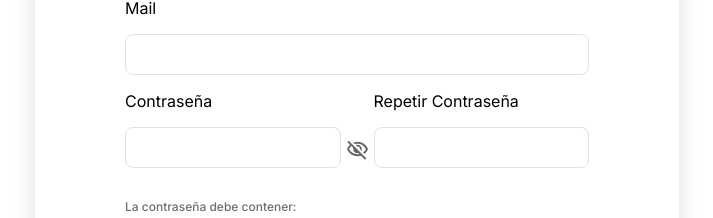
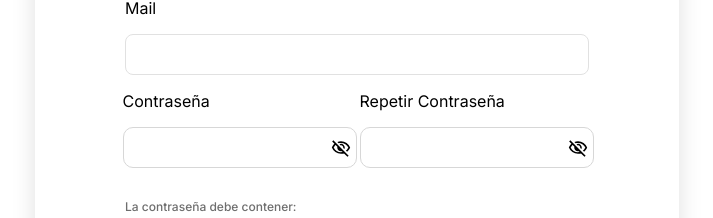
Before and after one commit to LucasGlave/MiTurnoWeb, a Next.js app: page /register in a window 1280 px wide. Shown: the part 387-605 px from the top of the page, without its empty margins (283-996 px from the left). Built offline with nearby package versions, Linux system fonts and the light colour scheme.

Commit message:
change global ui

```diff
--- a/src/app/general.module.scss
+++ b/src/app/general.module.scss
@@ -99,12 +99,15 @@
           gap: 8px;
           align-self: stretch;
         }
-        .innerInput {
-          z-index: 0;
+        .inputPassword {
+          border: 0px;
+          width: 240px;
+          position: relative;
+          background: transparent;
         }
-        .image {
-          transform: translateX(-135%);
-          z-index: 1;
+        .inputEye {
+          position: relative;
+          margin: 0 5px 0 5px;
           cursor: pointer;
         }
       }
--- a/src/components/login/Login.js
+++ b/src/components/login/Login.js
@@ -6,8 +6,8 @@ import Link from "next/link";
 import { userServiceLogin } from "../../services/user.service";
 import { useRouter } from "next/navigation";
 import Image from "next/image";
-import EyeOpen from "../../../public/visibility_FILL0_wght400_GRAD0_opsz24.svg";
-import EyeClose from "../../../public/visibility_off_FILL0_wght400_GRAD0_opsz24.svg";
+import EyeOpen from "../../assets/visibility_FILL0_wght400_GRAD0_opsz24.svg";
+import EyeClose from "../../assets/visibility_off_FILL0_wght400_GRAD0_opsz24.svg";
 
 const Login = () => {
   const navigate = useRouter();
--- a/src/components/register/Register.js
+++ b/src/components/register/Register.js
@@ -5,13 +5,14 @@ import Link from "next/link";
 import { userServiceRegister } from "../../services/user.service";
 import { useRouter } from "next/navigation";
 import Image from "next/image";
-import EyeOpen from "../../../public/visibility_FILL0_wght400_GRAD0_opsz24.svg";
-import EyeClose from "../../../public/visibility_off_FILL0_wght400_GRAD0_opsz24.svg";
+import EyeOpen from "../../assets/visibility_FILL0_wght400_GRAD0_opsz24.svg";
+import EyeClose from "../../assets/visibility_off_FILL0_wght400_GRAD0_opsz24.svg";
 
 const Register = () => {
   const [inputValue, setInputValue] = useState("");
   const navigate = useRouter();
-  const [eye, setEye] = useState("password");
+  const [eye1, setEye1] = useState("password");
+  const [eye2, setEye2] = useState("password");
   const [formData, setFormData] = useState({
     fullName: "",
     dni: "",
@@ -19,9 +20,13 @@ const Register = () => {
     password: "",
     repPassword: "",
   });
-  const handleEye = () => {
-    if (eye === "password") setEye("text");
-    else setEye("password");
+  const handleEye1 = () => {
+    if (eye1 === "password") setEye1("text");
+    else setEye1("password");
+  };
+  const handleEye2 = () => {
+    if (eye2 === "password") setEye2("text");
+    else setEye2("password");
   };
   const [error, setError] = useState(null);
   const handleKeyDown = (event) => {
@@ -132,8 +137,9 @@ const Register = () => {
             style={{
               marginBottom: "16px",
               gap: 5,
+              width: "50%",
               display: "flex",
-              alignItems: "flex-end",
+              justifyContent: "center",
             }}
           >
             <div
@@ -144,47 +150,86 @@ const Register = () => {
               }}
             >
               <p>Contraseña</p>
+              <div
+                style={{
+                  width: "100%",
+                  display: "flex",
+                  flexDirection: "row",
+                  alignItems: "center",
+                  border: "1px solid #d7d7d7",
+                  borderRadius: "10px",
+                }}
+              >
                 <input
                   value={formData.password}
                   name="password"
                   onChange={handleInputChange}
-                type={eye}
+                  type={eye1}
+                  className={styles.inputPassword}
                 />
-            </div>
-            {eye === "password" ? (
+                {eye1 === "password" ? (
                   <Image
                     src={EyeClose}
-                onClick={handleEye}
-                style={{
-                  marginBottom: 7,
-                  opacity: "0.6",
-                  cursor: "pointer",
-                }}
-                width={23}
-                height={23}
-                alt="eye close"
+                    onClick={handleEye1}
+                    className={styles.inputEye}
+                    width={20}
+                    height={20}
+                    alt="eyeClose"
                   />
                 ) : (
                   <Image
                     src={EyeOpen}
-                onClick={handleEye}
-                style={{ marginBottom: 7, opacity: "0.6", cursor: "pointer" }}
-                width={23}
-                height={23}
-                alt="eye open"
+                    onClick={handleEye1}
+                    className={styles.inputEye}
+                    width={20}
+                    height={20}
+                    alt="eyeOpen"
                   />
                 )}
+              </div>
+            </div>
             <div
               className={styles.group}
               style={{ alignItems: "flex-start", display: "flex" }}
             >
               <p>Repetir Contraseña</p>
+              <div
+                style={{
+                  width: "100%",
+                  display: "flex",
+                  flexDirection: "row",
+                  alignItems: "center",
+                  border: "1px solid #d7d7d7",
+                  borderRadius: "10px",
+                }}
+              >
                 <input
                   value={formData.repPassword}
                   name="repPassword"
                   onChange={handleInputChange}
-                type={eye}
+                  type={eye2}
+                  className={styles.inputPassword}
                 />
+                {eye2 === "password" ? (
+                  <Image
+                    src={EyeClose}
+                    onClick={handleEye2}
+                    className={styles.inputEye}
+                    width={20}
+                    height={20}
+                    alt="eyeClose"
+                  />
+                ) : (
+                  <Image
+                    src={EyeOpen}
+                    onClick={handleEye2}
+                    className={styles.inputEye}
+                    width={20}
+                    height={20}
+                    alt="eyeOpen"
+                  />
+                )}
+              </div>
             </div>
           </div>
           <div
```
Also changed, not shown: src/components/newPassword/NewPassword.js (+18 -6 lines), src/assets/visibility_FILL0_wght400_GRAD0_opsz24.svg (renamed from public/visibility_FILL0_wght400_GRAD0_opsz24.svg), src/assets/visibility_off_FILL0_wght400_GRAD0_opsz24.svg (renamed from public/visibility_off_FILL0_wght400_GRAD0_opsz24.svg). Lines whose indentation alone changed are shown as unchanged.
